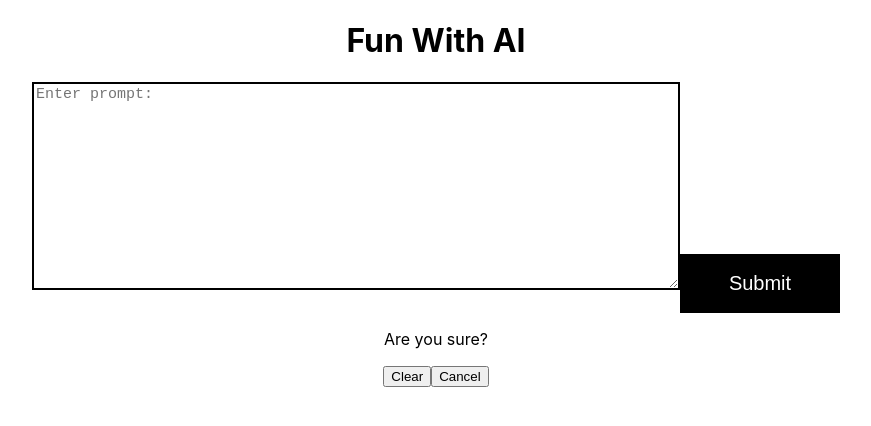
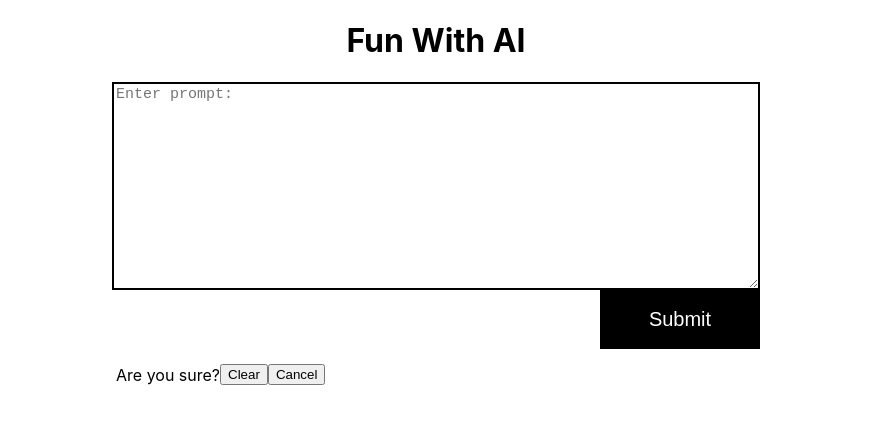
Before and after one commit to maniutin/fun-with-ai, a React (Create React App) app: page / in a window 1280 px wide. Both pictures are taken after a click on the button "Clear List". Shown: the top 426 px of the page, without its empty margins (204-1075 px from the left). Built offline with nearby package versions, Linux system fonts and the light colour scheme.

Commit message:
style result list and buttons

```diff
--- a/src/components/Form.css
+++ b/src/components/Form.css
@@ -6,6 +6,17 @@
 
 #input-field::placeholder {
   font-size: 15px;
+}
+
+.input-form {
+  display: flex;
+  justify-content: center;
+}
+
+.input-form form {
+  display: flex;
+  flex-direction: column;
+  align-items: end;
 }
 
 .input-form input {
--- a/src/components/ResultList.css
+++ b/src/components/ResultList.css
@@ -0,0 +1,20 @@
+.result-list {
+  display: flex;
+  flex-direction: column;
+  align-items: center;
+  width: 50vw;
+}
+
+.result-list-top {
+  display: flex;
+  flex-direction: row;
+  align-items: center;
+  justify-content: space-between;
+  width: 50vw;
+}
+
+.clear-list-confirmation {
+  display: flex;
+  flex-direction: row;
+  align-items: center;
+}
--- a/src/components/ResultList.js
+++ b/src/components/ResultList.js
@@ -30,17 +30,28 @@ export default function ResultList(props) {
 
   return (
     <div className="result-list">
+      <div className="result-list-top">
+        {pastPrompts.length !== 0 && <h1>Results</h1>}
         {!beingCleared && (
-        <button onClick={clearListConfirmation}>Clear List</button>
+          <button id="clear-list-button" onClick={clearListConfirmation}>
+            Clear List
+          </button>
         )}
         {beingCleared && (
-        <div>
+          <div className="clear-list-confirmation">
             <p>Are you sure?</p>
-          <button onClick={clearList}>Clear</button>
-          <button onClick={() => setBeingCleared(false)}>Cancel</button>
+            <button id="confirm-clear-list-button" onClick={clearList}>
+              Clear
+            </button>
+            <button
+              id="cancel-clear-list-button"
+              onClick={() => setBeingCleared(false)}
+            >
+              Cancel
+            </button>
           </div>
         )}
-      {pastPrompts.length !== 0 && <h1>Results</h1>}
+      </div>
       {allPrompts}
     </div>
   );
--- /dev/null
+++ b/src/components/ResultListContainer.css
@@ -0,0 +1,5 @@
+.result-list-container {
+  display: flex;
+  flex-direction: column;
+  align-items: center;
+}
--- a/src/components/ResultListContainer.js
+++ b/src/components/ResultListContainer.js
@@ -1,6 +1,8 @@
 import { useEffect, useState } from "react";
 
 import ResultList from "./ResultList";
+
+import "./ResultListContainer.css";
 
 export default function ResultListContainer(props) {
   const { returnedText, enteredPrompt, pastPrompts, setPastPrompts } = props;
@@ -22,7 +24,7 @@ export default function ResultListContainer(props) {
   };
 
   return (
-    <div className="result-list">
+    <div className="result-list-container">
       <ResultList
         returnedText={returnedText}
         enteredPrompt={enteredPrompt}
```
Lines whose indentation alone changed are shown as unchanged.
